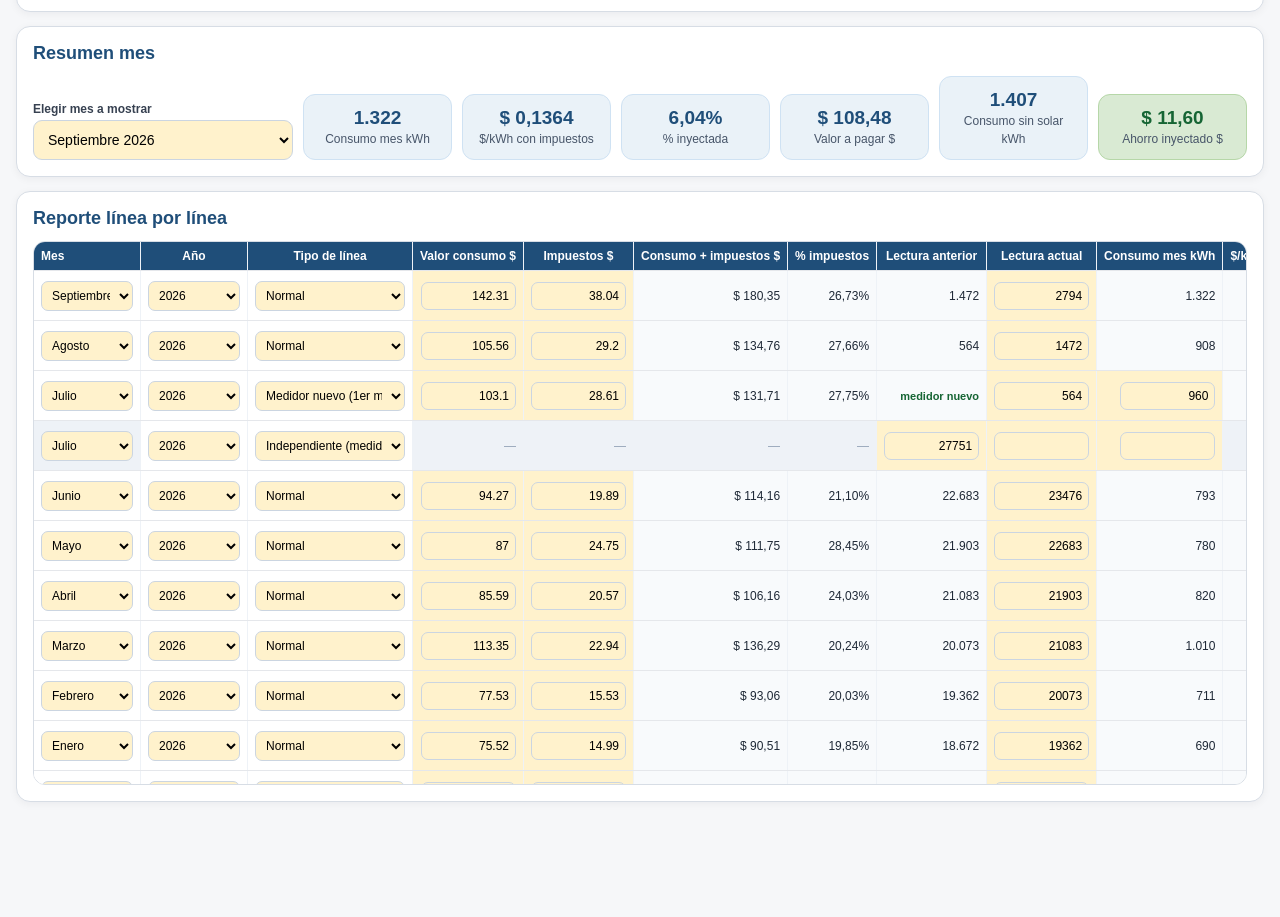
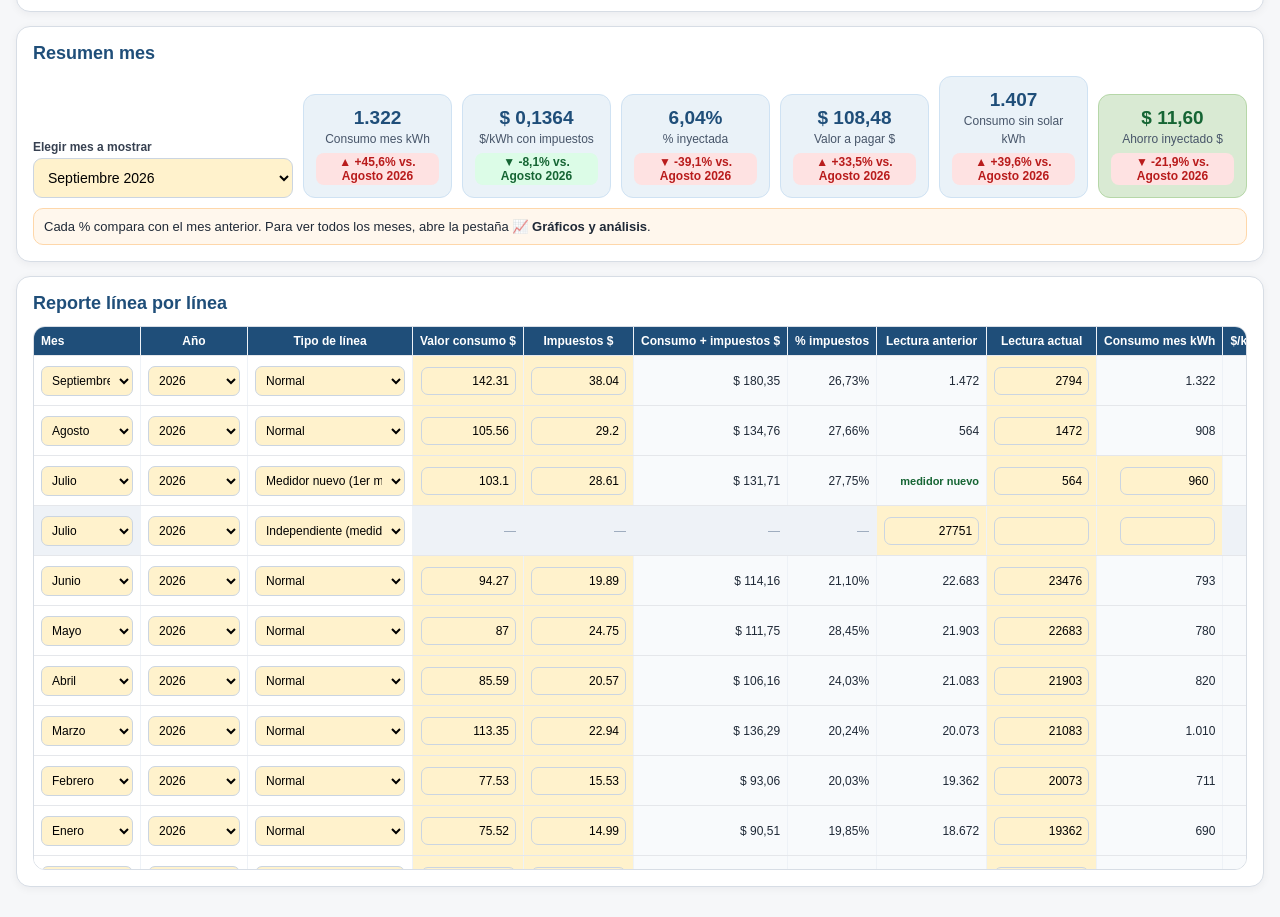
Before and after one commit to aquirosp2705-cloud/consumo-luz, a plain HTML site: page index.html in a window 1280 px wide. Shown: the part 751-1668 px from the top of the page. Before the commit the page ends 1583 px from the top, so only its background shows below. Drawn offline with Linux system fonts and the light colour scheme.

Commit message:
v21: % contra el mes anterior también en el Resumen mes de la pestaña Planillas
Co-Authored-By: Claude Opus 5.5 (1M context) <noreply@anthropic.com>
Claude-Session: https://claude.ai/code/session_01PFYQbHa2TQFkU2UYGD8Ktm

```diff
--- a/index.html
+++ b/index.html
@@ -3,7 +3,7 @@
 <head>
 <meta charset="UTF-8">
 <meta name="viewport" content="width=device-width, initial-scale=1.0">
-<title>Consumo Energía Pacífica v20</title>
+<title>Consumo Energía Pacífica v21</title>
 <style>
 :root {
   --azul:#1f4e79; --azul2:#eaf2f8; --amarillo:#fff2cc; --verde:#d9ead3; --gris:#f6f7f9; --borde:#d7dde5; --rojo:#b91c1c;
@@ -66,6 +66,7 @@ nav.tabs button.activa{background:white;color:var(--azul)}
 .var-pct{display:inline-block;font-weight:bold;font-size:14px;border-radius:8px;padding:2px 8px;margin-top:6px}
 .var-bien{background:#dcfce7;color:#166534} .var-mal{background:#fee2e2;color:#b91c1c} .var-igual{background:#e5e7eb;color:#475569}
 td.var-bien,td.var-mal,td.var-igual{font-weight:bold}
+.kpi span.var-pct{display:inline-block;font-size:12px;margin-top:6px} .kpi span.var-bien{color:#166534} .kpi span.var-mal{color:#b91c1c} .kpi span.var-igual{color:#475569}
 .an-vacio{text-align:center;color:#64748b;padding:38px 10px;margin:0}
 .leyenda{display:flex;flex-wrap:wrap;gap:14px;margin-top:10px;font-size:13px;color:#475569}
 .leyenda-item{display:flex;align-items:center;gap:6px}
@@ -154,13 +155,14 @@ tr.an-total td{background:var(--azul2);font-weight:bold;border-top:2px solid var
   <h2>Resumen mes</h2>
   <div class="form-grid" style="grid-template-columns:minmax(190px,260px) repeat(6,1fr);">
     <div><label>Elegir mes a mostrar</label><select id="resumenSelect" onchange="renderResumenSeleccionado()"></select></div>
-    <div class="kpi"><b id="kpiConsumo">-</b><span>Consumo mes kWh</span></div>
-    <div class="kpi"><b id="kpiCosto">-</b><span>$/kWh con impuestos</span></div>
-    <div class="kpi"><b id="kpiIny">-</b><span>% inyectada</span></div>
-    <div class="kpi"><b id="kpiFactura">-</b><span>Valor a pagar $</span></div>
-    <div class="kpi"><b id="kpiSinSolar">-</b><span>Consumo sin solar kWh</span></div>
-    <div class="kpi kpi-verde"><b id="kpiAhorro">-</b><span>Ahorro inyectado $</span></div>
+    <div class="kpi"><b id="kpiConsumo">-</b><span>Consumo mes kWh</span><span id="kpiConsumoVar" class="var-pct var-igual">—</span></div>
+    <div class="kpi"><b id="kpiCosto">-</b><span>$/kWh con impuestos</span><span id="kpiCostoVar" class="var-pct var-igual">—</span></div>
+    <div class="kpi"><b id="kpiIny">-</b><span>% inyectada</span><span id="kpiInyVar" class="var-pct var-igual">—</span></div>
+    <div class="kpi"><b id="kpiFactura">-</b><span>Valor a pagar $</span><span id="kpiFacturaVar" class="var-pct var-igual">—</span></div>
+    <div class="kpi"><b id="kpiSinSolar">-</b><span>Consumo sin solar kWh</span><span id="kpiSinSolarVar" class="var-pct var-igual">—</span></div>
+    <div class="kpi kpi-verde"><b id="kpiAhorro">-</b><span>Ahorro inyectado $</span><span id="kpiAhorroVar" class="var-pct var-igual">—</span></div>
   </div>
+  <div class="notice" id="resumenVarNota">Cada % compara con el mes anterior. Para ver todos los meses, abre la pestaña <b>📈 Gráficos y análisis</b>.</div>
 </section>
 
 <section class="card">
@@ -330,7 +332,7 @@ const MIGRACION_KEY = 'energiaPacificaMigracionMedidor2026';
 const FV = 12;
 // Marca que solo escribió la versión intermedia v12 (publicada unas horas el 2026-09-06): convertía sin estampar fv.
 const MIGRACION_FORMULA_KEY_VIEJA = 'energiaPacificaMigracionFormulaV12';
-const VERSION_APP = 20;
+const VERSION_APP = 21;
 let datos = [];
 let editId = null;
 
@@ -598,6 +600,17 @@ function renderResumenSeleccionado(){
   document.getElementById('kpiFactura').textContent = '$ ' + money(r.valorFactura);
   document.getElementById('kpiSinSolar').textContent = qty(r.consumoSinSolar);
   document.getElementById('kpiAhorro').textContent = '$ ' + money(r.ahorroInyectada);
+  // % contra el mes anterior debajo de cada tarjeta.
+  const i = calc.indexOf(r), ant = i > 0 ? calc[i-1] : null;
+  [['kpiConsumo','consumoMes',true,false],['kpiCosto','costoKwConImpuestos',true,false],['kpiIny','pctInyectada',true,true],
+   ['kpiFactura','valorFactura',false,false],['kpiSinSolar','consumoSinSolar',true,false],['kpiAhorro','ahorroInyectada',false,true]]
+  .forEach(([kpi, campo, soloConKwh, subeEsBueno]) => {
+    const met = { campo, soloConKwh, subeEsBueno };
+    const c = varCambio(met, r, ant);
+    const el = document.getElementById(kpi + 'Var');
+    el.textContent = varTexto(c) + (ant ? ' vs. ' + ant.periodo : '');
+    el.className = 'var-pct ' + varClase(met, c);
+  });
 }
 
 function opcionesMes(selected){
```
